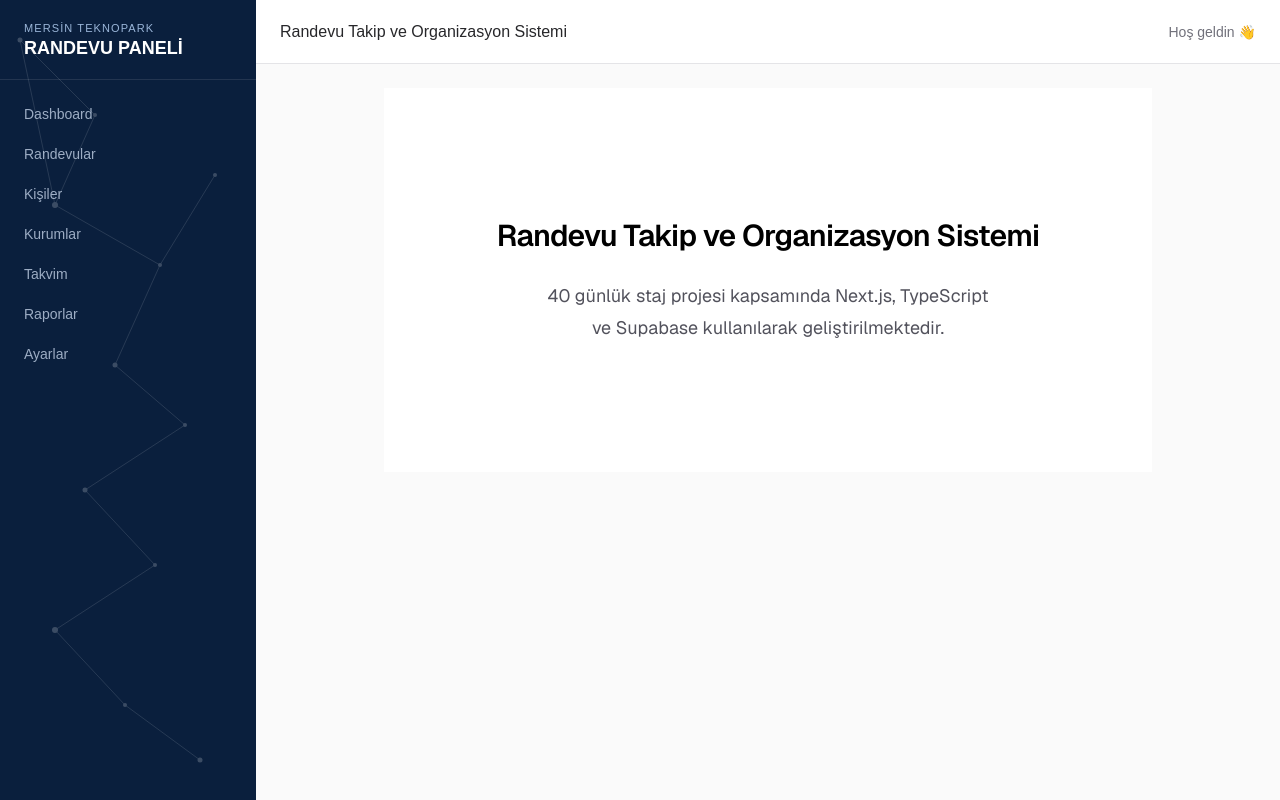
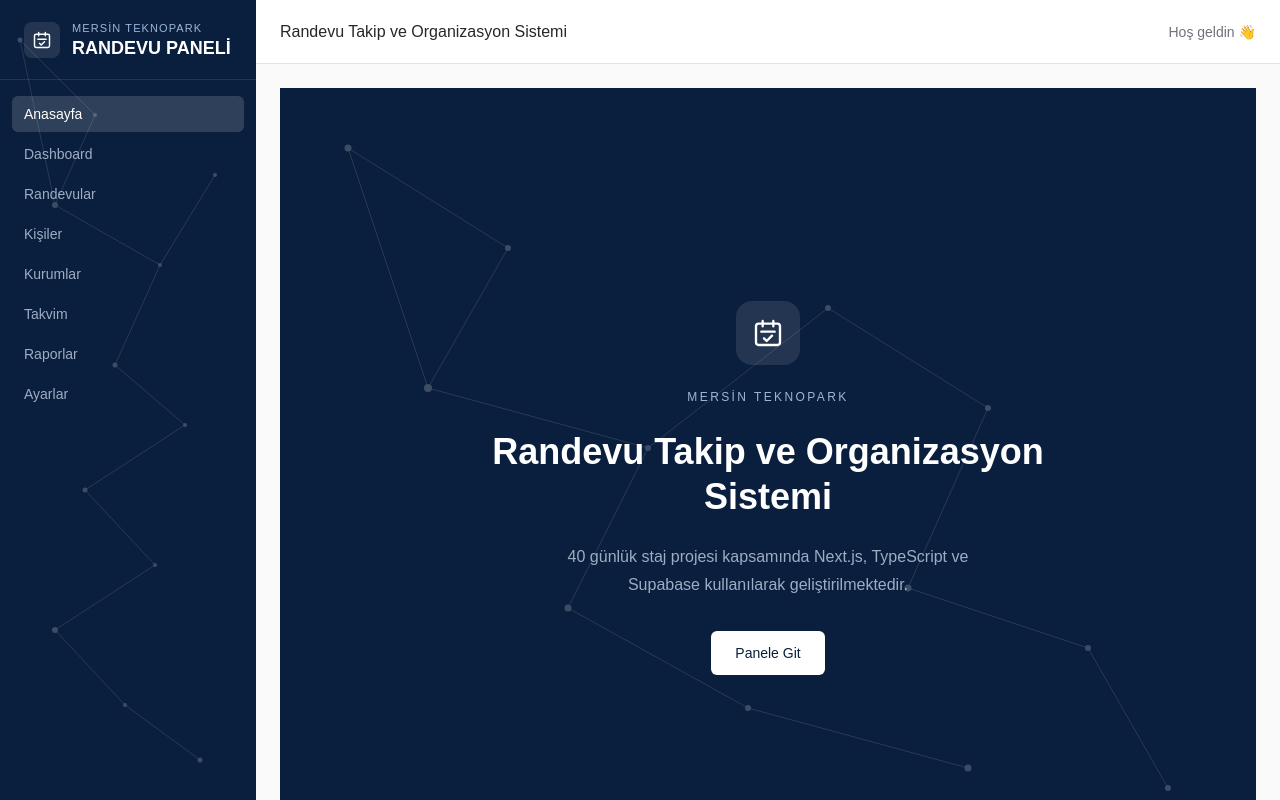
Before and after one commit to Hayrunn1s4ksknn/appointment-organization-system, a Next.js app: page / in a window 1280 px wide. Built offline with nearby package versions, Linux system fonts and the light colour scheme.

Commit message:
style: redesign home page and add home link/icon to sidebar

```diff
--- a/src/app/page.tsx
+++ b/src/app/page.tsx
@@ -1,15 +1,84 @@
+import Link from "next/link";
+
 export default function Home() {
   return (
-    <div className="flex flex-col flex-1 items-center justify-center bg-zinc-50 font-sans dark:bg-black">
-      <main className="flex flex-1 w-full max-w-3xl flex-col items-center justify-center py-32 px-16 bg-white dark:bg-black text-center gap-6">
-        <h1 className="text-3xl font-semibold leading-10 tracking-tight text-black dark:text-zinc-50">
+    <div className="relative flex min-h-screen flex-col items-center justify-center overflow-hidden bg-[#0a1f3d] px-6 text-center">
+      {/* Arka plandaki ağ/nokta deseni - sidebar ile aynı görsel dil */}
+      <svg
+        className="pointer-events-none absolute inset-0 h-full w-full opacity-20"
+        viewBox="0 0 1000 800"
+        preserveAspectRatio="xMidYMid slice"
+      >
+        <g stroke="white" strokeWidth="0.6">
+          <line x1="80" y1="60" x2="240" y2="160" />
+          <line x1="240" y1="160" x2="160" y2="300" />
+          <line x1="160" y1="300" x2="380" y2="360" />
+          <line x1="380" y1="360" x2="300" y2="520" />
+          <line x1="80" y1="60" x2="160" y2="300" />
+          <line x1="380" y1="360" x2="560" y2="220" />
+          <line x1="560" y1="220" x2="720" y2="320" />
+          <line x1="720" y1="320" x2="640" y2="500" />
+          <line x1="640" y1="500" x2="820" y2="560" />
+          <line x1="300" y1="520" x2="480" y2="620" />
+          <line x1="480" y1="620" x2="700" y2="680" />
+          <line x1="820" y1="560" x2="900" y2="700" />
+        </g>
+        <g fill="white">
+          <circle cx="80" cy="60" r="3.5" />
+          <circle cx="240" cy="160" r="3" />
+          <circle cx="160" cy="300" r="4" />
+          <circle cx="380" cy="360" r="3" />
+          <circle cx="300" cy="520" r="3.5" />
+          <circle cx="560" cy="220" r="3" />
+          <circle cx="720" cy="320" r="3" />
+          <circle cx="640" cy="500" r="3.5" />
+          <circle cx="820" cy="560" r="3" />
+          <circle cx="480" cy="620" r="3" />
+          <circle cx="700" cy="680" r="3.5" />
+          <circle cx="900" cy="700" r="3" />
+        </g>
+      </svg>
+
+      <div className="relative flex flex-col items-center gap-6">
+        {/* Basit bir "randevu/takvim" simgesi */}
+        <div className="flex h-16 w-16 items-center justify-center rounded-2xl bg-white/10">
+          <svg
+            xmlns="http://www.w3.org/2000/svg"
+            className="h-8 w-8 text-white"
+            fill="none"
+            viewBox="0 0 24 24"
+            stroke="currentColor"
+            strokeWidth={1.75}
+          >
+            <path
+              strokeLinecap="round"
+              strokeLinejoin="round"
+              d="M8 7V3m8 4V3m-9 8h10M5 21h14a2 2 0 002-2V7a2 2 0 00-2-2H5a2 2 0 00-2 2v12a2 2 0 002 2z"
+            />
+            <path strokeLinecap="round" strokeLinejoin="round" d="M9 16l2 2 4-4" />
+          </svg>
+        </div>
+
+        <div className="text-xs font-medium tracking-[0.2em] text-blue-200/80">
+          MERSİN TEKNOPARK
+        </div>
+
+        <h1 className="max-w-2xl text-3xl font-semibold leading-tight text-white sm:text-4xl">
           Randevu Takip ve Organizasyon Sistemi
         </h1>
-        <p className="max-w-md text-lg leading-8 text-zinc-600 dark:text-zinc-400">
+
+        <p className="max-w-md text-base leading-7 text-blue-100/70">
           40 günlük staj projesi kapsamında Next.js, TypeScript ve Supabase
           kullanılarak geliştirilmektedir.
         </p>
-      </main>
+
+        <Link
+          href="/dashboard"
+          className="mt-2 rounded-md bg-white px-6 py-3 text-sm font-medium text-[#0a1f3d] transition-colors hover:bg-blue-50"
+        >
+          Panele Git
+        </Link>
+      </div>
     </div>
   );
 }
--- a/src/components/layout/Sidebar.tsx
+++ b/src/components/layout/Sidebar.tsx
@@ -4,6 +4,7 @@ import Link from "next/link";
 import { usePathname } from "next/navigation";
 
 const menuItems = [
+  { name: "Anasayfa", href: "/" },
   { name: "Dashboard", href: "/dashboard" },
   { name: "Randevular", href: "/appointments" },
   { name: "Kişiler", href: "/contacts" },
@@ -72,6 +73,24 @@ export default function Sidebar({
         </svg>
 
         <div className="relative px-6 py-5 border-b border-white/10 flex items-center justify-between">
+          <Link href="/" className="flex items-center gap-3 group">
+            <div className="flex h-9 w-9 shrink-0 items-center justify-center rounded-lg bg-white/10 group-hover:bg-white/20 transition-colors">
+              <svg
+                xmlns="http://www.w3.org/2000/svg"
+                className="h-5 w-5 text-white"
+                fill="none"
+                viewBox="0 0 24 24"
+                stroke="currentColor"
+                strokeWidth={1.75}
+              >
+                <path
+                  strokeLinecap="round"
+                  strokeLinejoin="round"
+                  d="M8 7V3m8 4V3m-9 8h10M5 21h14a2 2 0 002-2V7a2 2 0 00-2-2H5a2 2 0 00-2 2v12a2 2 0 002 2z"
+                />
+                <path strokeLinecap="round" strokeLinejoin="round" d="M9 16l2 2 4-4" />
+              </svg>
+            </div>
             <div>
               <div className="text-[11px] font-medium tracking-widest text-blue-200/80">
                 MERSİN TEKNOPARK
@@ -80,6 +99,8 @@ export default function Sidebar({
                 RANDEVU PANELİ
               </div>
             </div>
+          </Link>
+
           <button
             onClick={onClose}
             className="md:hidden text-blue-200/70 hover:text-white p-1"
```
Lines whose indentation alone changed are shown as unchanged.
